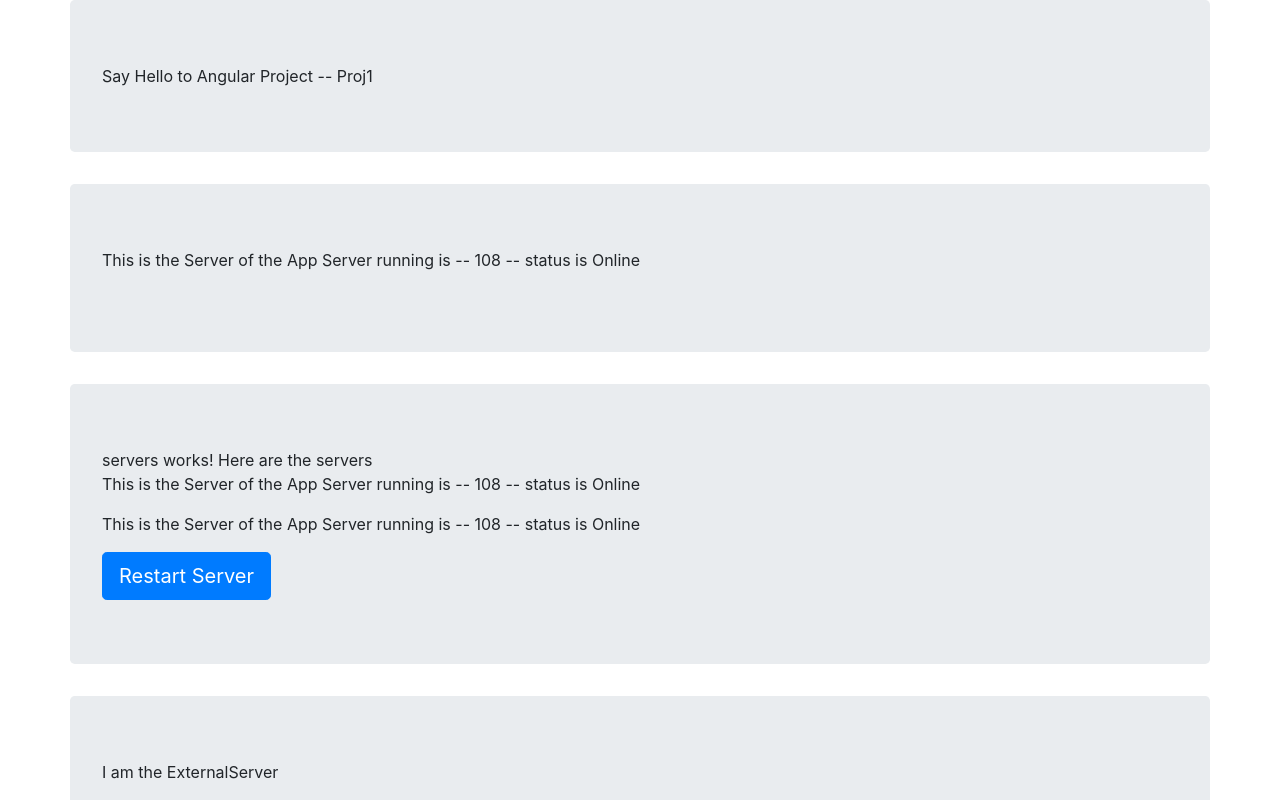
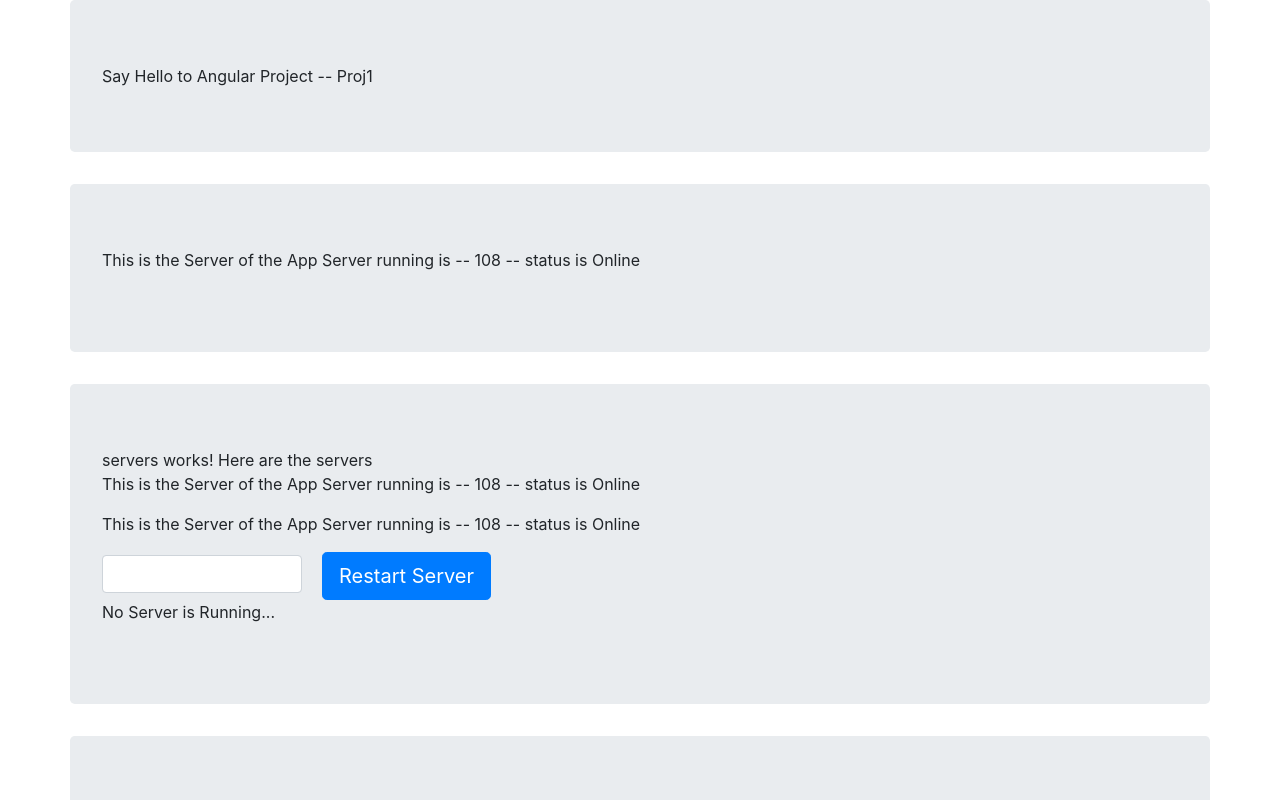
Before and after one commit to kaings/classroom-angular-1, an Angular app: page / in a window 1280 px wide. Shown: the top 800 px of the page. Built offline with nearby package versions, Linux system fonts and the light colour scheme.

Commit message:
event binding

```diff
--- a/angular.json
+++ b/angular.json
@@ -23,6 +23,7 @@
               "src/assets"
             ],
             "styles": [
+              "./node_modules/bootstrap/dist/css/bootstrap.css",
               "src/styles.css"
             ],
             "scripts": [
--- a/src/app/modal-basic/modal-basic.component.css
+++ b/src/app/modal-basic/modal-basic.component.css
@@ -1,12 +1,9 @@
 button {
   background-color: transparent;
   color: darkblue;
+  box-shadow: 1px 5px 10px #2b1d0e;
 }
 
-button:hover{
-  background-color: darkred;
-  transition: all linear 0.5s;
-}
 
 .btn-outline-primary {
   border: 1px orangered solid;
--- a/src/app/servers/servers.component.css
+++ b/src/app/servers/servers.component.css
@@ -2,6 +2,6 @@
   cursor: not-allowed !important;
 }
 
-span {
+span, button {
   margin: 0px 20px;
 }
--- a/src/app/servers/servers.component.html
+++ b/src/app/servers/servers.component.html
@@ -9,5 +9,9 @@
 -->
 
 <!-- dynamic databinding way -- using property binding -->
-<button class="btn btn-lg btn-primary" [disabled]="!btnEnabled">Restart Server</button>
+<input type="text" class="form-control" (input)="onServerNameInput($event)" />
+<button class="btn btn-lg btn-primary" [disabled]="!btnEnabled" (click)="onRestartServer()">Restart Server</button>
 <span [hidden]="hiddenEnabled">you can restart server in {{ countDown }}</span>
+<p [innerHTML]="'restart server in ' + countDown" [hidden]="hiddenEnabled"></p>
+<p>{{ restartServer }}</p>
+<p>{{ serverNameInput }}</p>
--- a/src/app/servers/servers.component.ts
+++ b/src/app/servers/servers.component.ts
@@ -23,6 +23,8 @@ export class ServersComponent implements OnInit {
   btnEnabled = false;
   countDown = 5;
   hiddenEnabled = false;
+  restartServer = 'No Server is Running...';
+  serverNameInput = '';
 
   constructor() {
     setTimeout(() => {
@@ -42,4 +44,17 @@ export class ServersComponent implements OnInit {
   ngOnInit() {
   }
 
+  onRestartServer () {
+    this.restartServer = 'Server is Running...';
+  }
+
+  onServerNameInput(event: Event) {
+    // console.log(event);
+    this.serverNameInput = (<HTMLInputElement>event.target).value;
+
+    /* -- if event: any, the following line also works
+    this.serverNameInput = event.target.value;
+    */
+  }
+
 }
--- a/src/index.html
+++ b/src/index.html
@@ -12,8 +12,8 @@
   <!--
   <link rel="stylesheet" href="https://bootswatch.com/4/darkly/bootstrap.min.css">
 -->
+</head>
 
-</head>
 <body>
   <app-root></app-root>
 
--- a/src/styles.css
+++ b/src/styles.css
@@ -1 +1,10 @@
 /* You can add global styles to this file, and also import other style files */
+button:hover {
+  background-color: darkred !important;
+  transition: all linear 2s;
+}
+
+.form-control {
+  display: inline;
+  width: 200px;
+}
```
